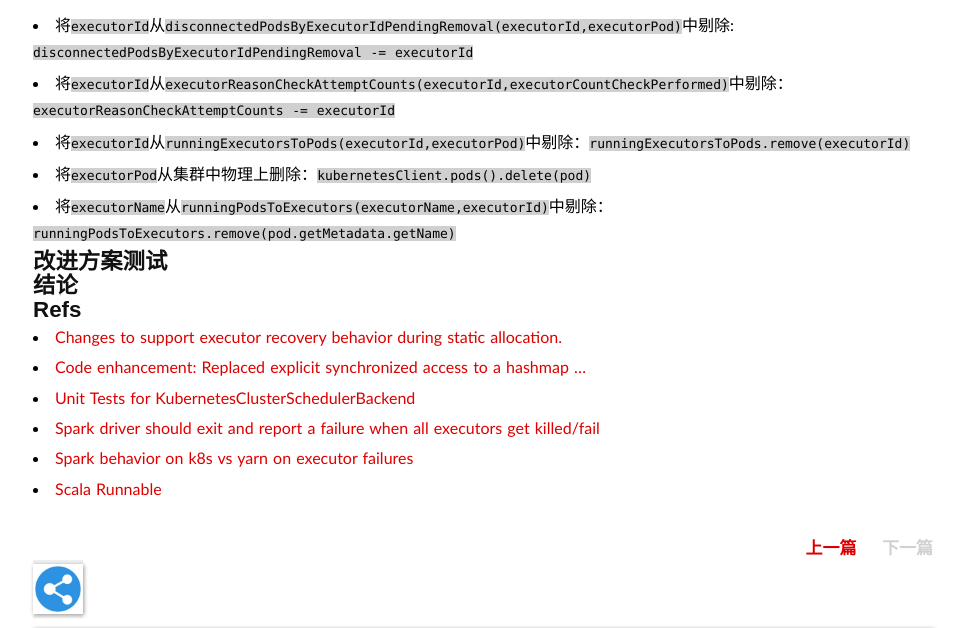
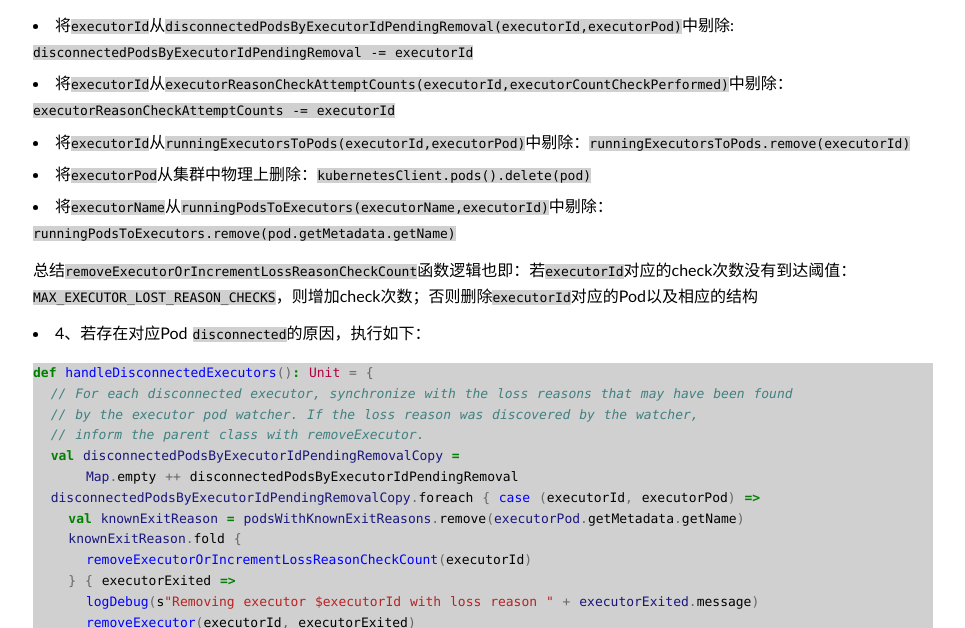
Before and after one commit to duyanghao/duyanghao.github.io, a Jekyll site: the page built from _posts/2017-10-26-Spark-on-k8s-SAR.md, in a window 1280 px wide and 1400 px high, scrolled down 13797 px, cut to the strip 0-628 px from the top of the window. Shown: the whole strip, without its empty margins (157-1122 px from the left). Built offline with Jekyll 4.4.1, drawn with Linux system fonts in a browser that asks for light colours; some web fonts are replaced; comment, search, counter and statistics services are not loaded; some of the changed text lies outside the part shown.

Commit message:
Update 2017-10-26-Spark-on-k8s-SAR.md
Signed-off-by: “duyanghao” <1294057873@qq.com>

````diff
--- a/_posts/2017-10-26-Spark-on-k8s-SAR.md
+++ b/_posts/2017-10-26-Spark-on-k8s-SAR.md
@@ -695,6 +695,40 @@ def deleteExecutorFromClusterAndDataStructures(executorId: String): Unit = {
 * 将`executorPod`从集群中物理上删除：`kubernetesClient.pods().delete(pod)`
 * 将`executorName`从`runningPodsToExecutors(executorName,executorId)`中剔除：`runningPodsToExecutors.remove(pod.getMetadata.getName)`
 
+总结`removeExecutorOrIncrementLossReasonCheckCount`函数逻辑也即：若`executorId`对应的check次数没有到达阈值：`MAX_EXECUTOR_LOST_REASON_CHECKS`，则增加check次数；否则删除`executorId`对应的Pod以及相应的结构
+
+* 4、若存在对应Pod `disconnected`的原因，执行如下：
+
+```scala
+def handleDisconnectedExecutors(): Unit = {
+  // For each disconnected executor, synchronize with the loss reasons that may have been found
+  // by the executor pod watcher. If the loss reason was discovered by the watcher,
+  // inform the parent class with removeExecutor.
+  val disconnectedPodsByExecutorIdPendingRemovalCopy =
+      Map.empty ++ disconnectedPodsByExecutorIdPendingRemoval
+  disconnectedPodsByExecutorIdPendingRemovalCopy.foreach { case (executorId, executorPod) =>
+    val knownExitReason = podsWithKnownExitReasons.remove(executorPod.getMetadata.getName)
+    knownExitReason.fold {
+      removeExecutorOrIncrementLossReasonCheckCount(executorId)
+    } { executorExited =>
+      logDebug(s"Removing executor $executorId with loss reason " + executorExited.message)
+      removeExecutor(executorId, executorExited)
+      // We keep around executors that have exit conditions caused by the application. This
+      // allows them to be debugged later on. Otherwise, mark them as to be deleted from the
+      // the API server.
+      if (!executorExited.exitCausedByApp) {
+        deleteExecutorFromClusterAndDataStructures(executorId)
+      }
+    }
+  }
+}
+```
+
+* 执行`removeExecutor`将`executorId`从`scheduler`和`block manager`中删除
+* 若该`executorId`对应的Pod `disconnected`不是由`spark`内部原因造成的，而是由外部原因造成的(比如从k8s master执行`kubectl delete pods/xxx`等外部命令)，则执行`deleteExecutorFromClusterAndDataStructures`将该`executorId`对应的Pod从集群中删除（也即内部原因造成的`disconnected`对应的Pod在集群中保留，以便后续debug；否则从集群中删除，不保留）
+
+
+
 ## 改进方案测试
 
 ## 结论
````
